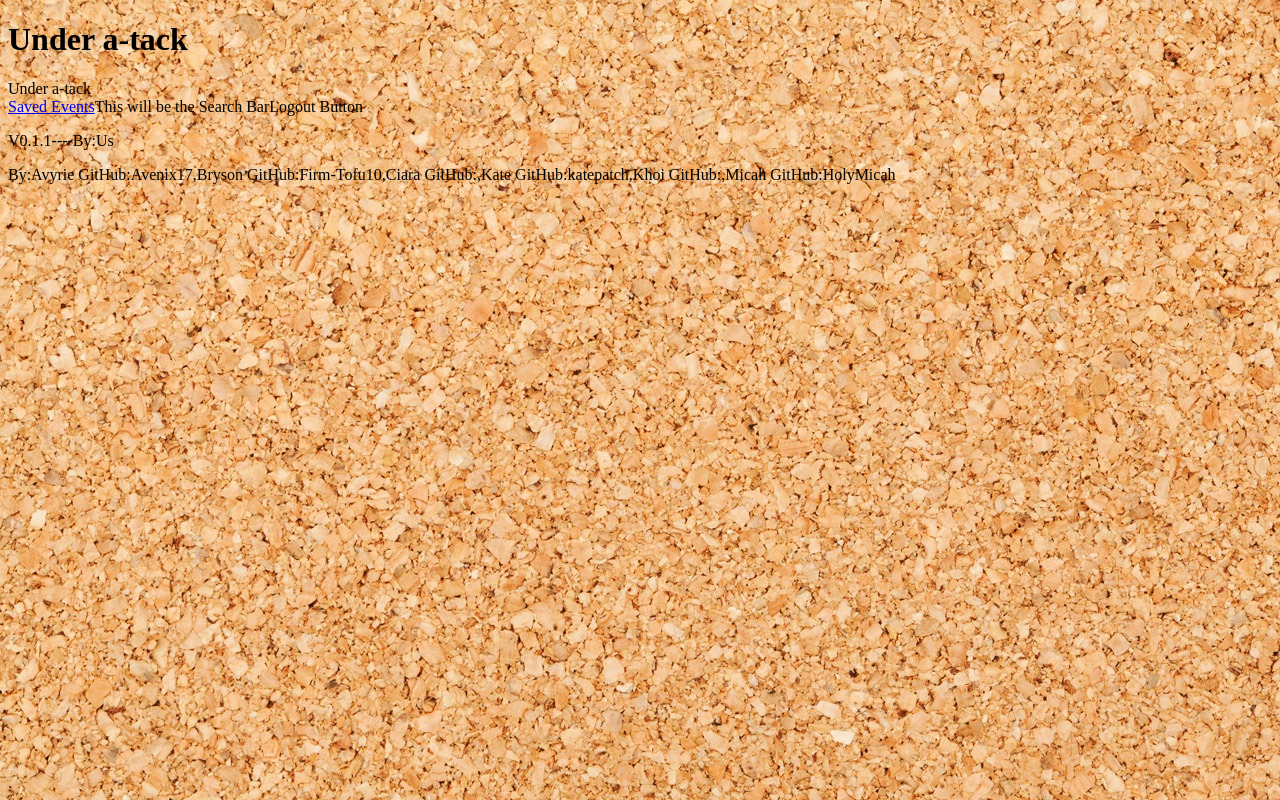
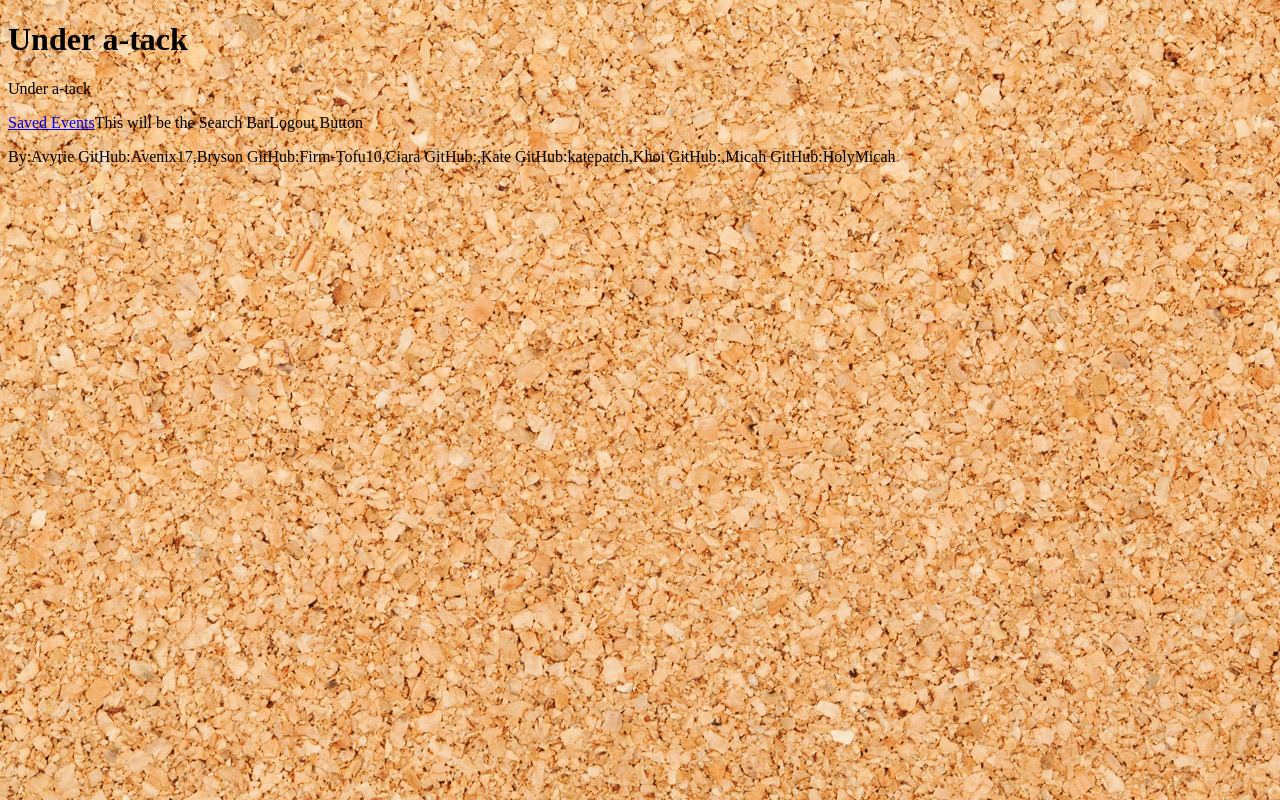
Before and after one commit to Avenix17/Project-3-NamePending, a React (Create React App) app: page / in a window 1280 px wide. Built offline with nearby package versions, Linux system fonts and the light colour scheme.

Commit message:
fixed components
They are now the say format as Khoi's nav for easy use.

```diff
--- a/src/App.js
+++ b/src/App.js
@@ -14,10 +14,6 @@ function App() {
 				<Header title="Under a-tack" />
 			</div>
 
-			{/* Logo - commented out because there is no logo yet */}
-			{/*           <div id="imgBack" style={{ backgroundImage: `url(${Navlogo})` }}></div>            */}
-
-			{/* Navbar */}
 			<div id = 'navbar'>
 				<Navbar />
 			</div>
--- a/src/components/Footer/Footer.js
+++ b/src/components/Footer/Footer.js
@@ -1,11 +1,22 @@
 import React from "react";
+import { version } from "react-dom";
 
 //passing in props to generate the footer to the HTML
-function Footer (props) {
-	console.log("Footer Props", props)
+const Footer = () => {
 	return (
-		<footer>
-			<p>{`${props.version}By:Us`}</p>
+		<footer id="footer">
+			<div id="foot-content">
+				<p id="nav-items">
+
+					<p id="version">
+
+
+					</p>
+
+				</p>
+
+			</div>
+
 		</footer>
 	)
 
--- a/src/components/Header/Header.js
+++ b/src/components/Header/Header.js
@@ -2,12 +2,15 @@ import React from "react";
 // import myLogo from
 
 //passing in props to generate Header
-function Header (props) {
-	console.log("Head props", props)
+const Header = () => {
 	return (
-		<div id="headReact">
+		<header id = "header">
+		<div id = "head-content">
+		<p id="headReact">
 			Under a-tack
+		</p>
 		</div>
+		</header>
 	)
 
 }
```
